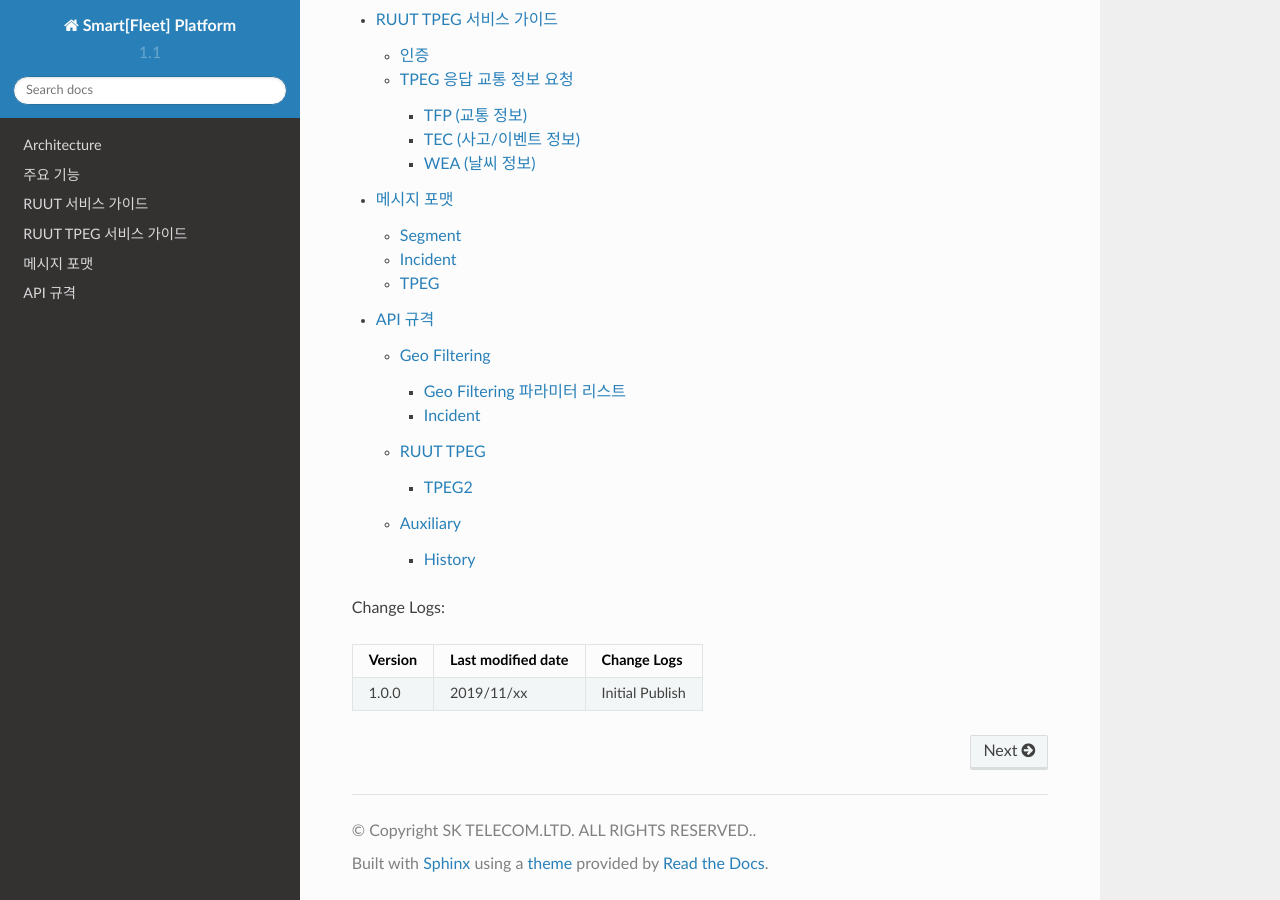
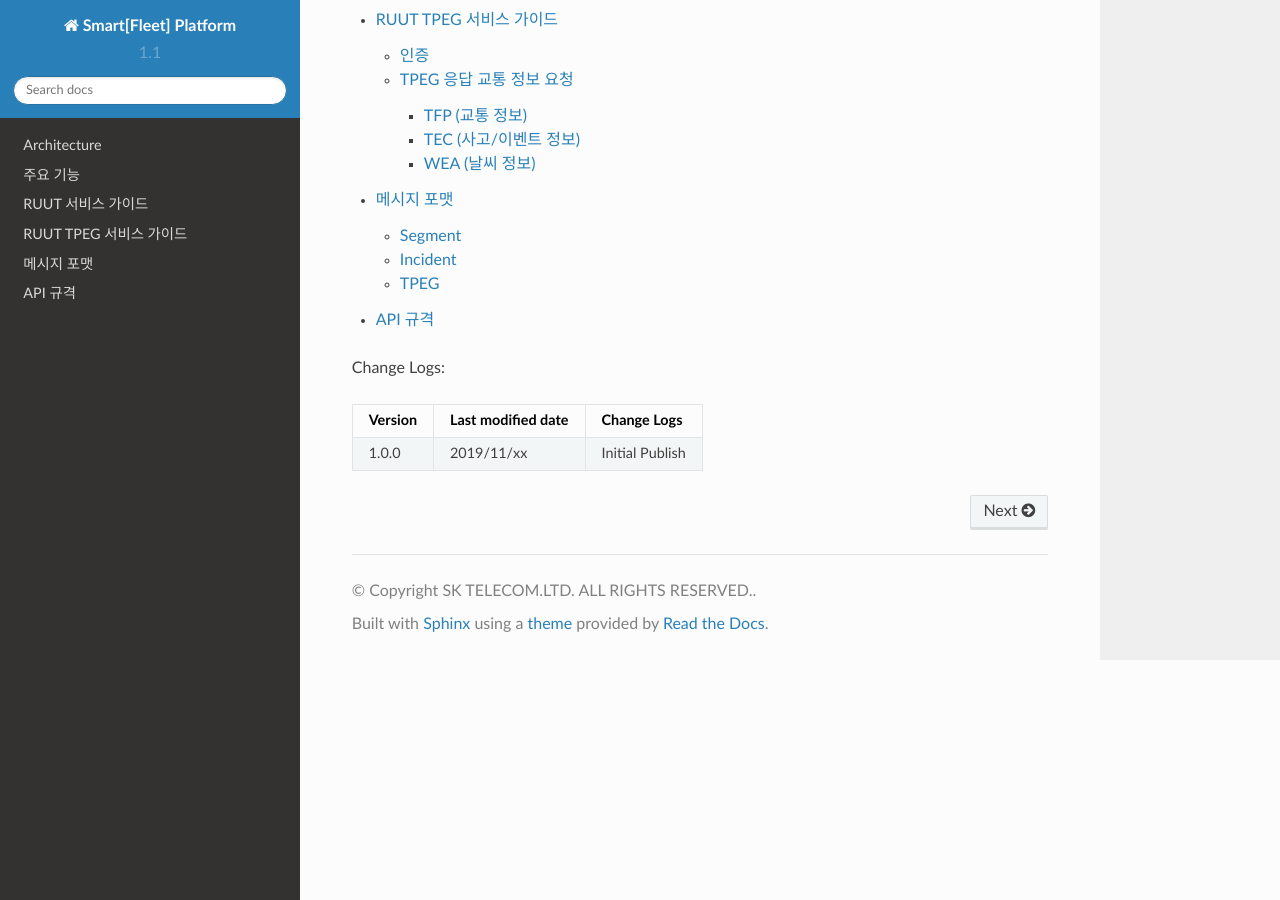
Before and after one commit to harudium/dyrods, a Sphinx documentation site: the page built from source/index.rst, in a window 1280 px wide and 900 px high, scrolled down 1484 px. Built offline with Sphinx 7.4.7 and the Read the Docs theme 2.0.0, drawn with Linux system fonts in a browser that asks for light colours; some of the changed lines change nothing that is shown.

Commit message:
Update api.rst

```diff
--- a/source/api.rst
+++ b/source/api.rst
@@ -4,36 +4,3 @@ API 규격
 .. rst-class:: table-width-fix
 
 .. _message_formats:
-
-**Endpoint**
-
-- RUUT 교통 정보 : `/ruut/version/segments`
-- RUUT 이벤트 정보 : `/ruut/version/incidents`
-- RUUT TPEG : `/ruut/version/tpeg`
-
-Geo Filtering
---------------------------
-
-지도 상의 영역을 지정하고 해당 영역 내에 포함되는 데이터만 추출하는 데 사용합니다. 인증, V2X를 제외한 모든 RUUT 플랫폼 기능의 필수 파라미터 입니다. Geo Filtering 은 총 5개 종류가 제공되며 각각의 필터 타입을 규정하기 위한 파라미터를 병용 하여야 합니다.
-
-Geo Filtering 파라미터 리스트
-''''''''''''''''''''''''''
-
-5개의 필터는 `filter-type` 파라미터의 값 영역에 명시하여 활성화 할 수 있습니다. 각각의 필터는 동시 사용이 불가합니다. 또한, 해당 필터와 병용 되어야 하는 파라미터가 추가로 명시되지 않을 경우 필터가 정상 동작하지 않습니다.
-
-.. note:: 예) `/endpoint?filter-type=box&corner1={gps}&corner2={gps}` *`box` should be combined with `corner1` and `corner2`
-
-**Response**
-
-Incident
-''''''''''''''''''''''''''
-
-RUUT TPEG
---------------------------
-TPEG2
-''''''''''''''''''''''''''
-
-Auxiliary
---------------------------
-History
-''''''''''''''''''''''''''
```
